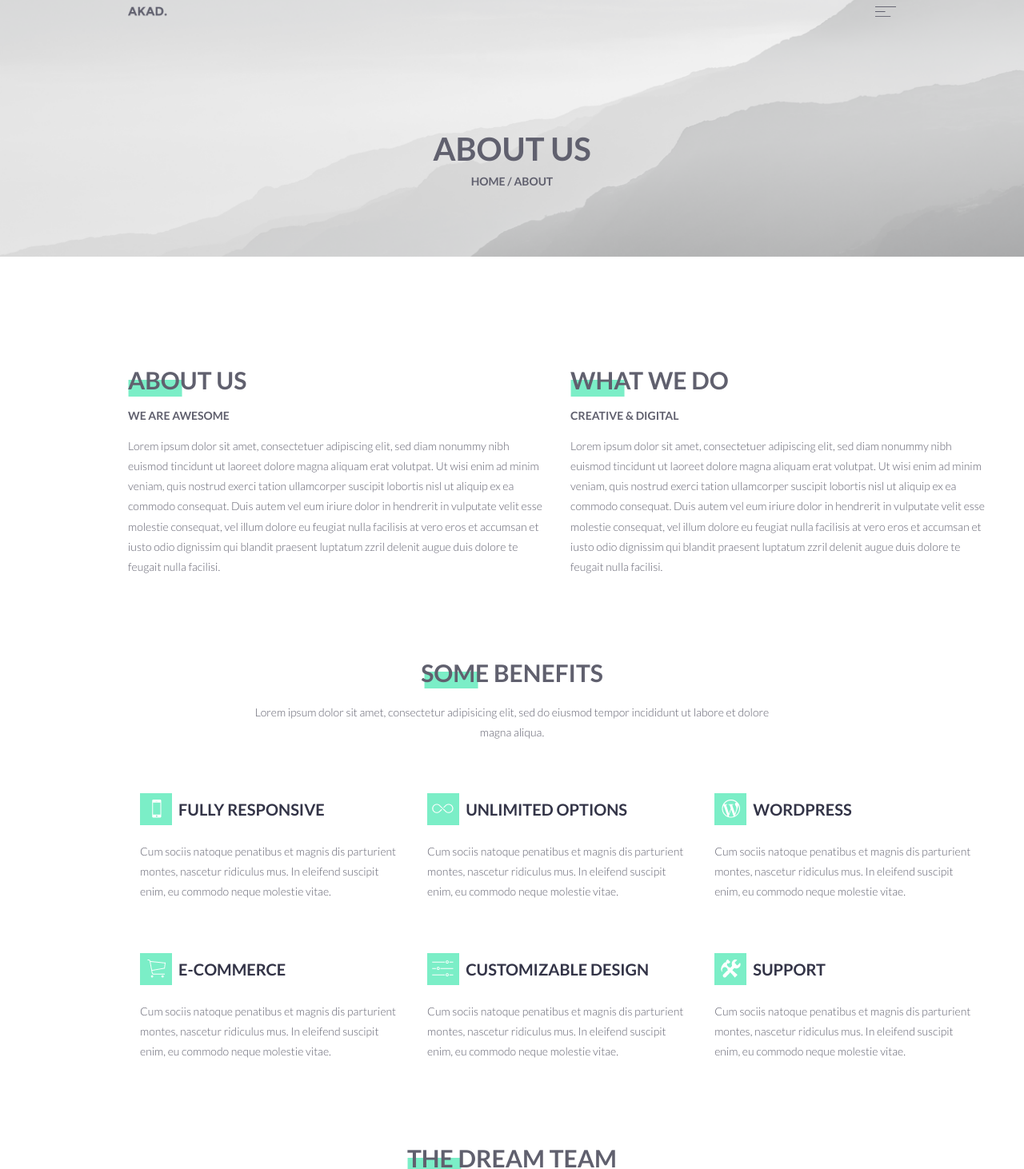
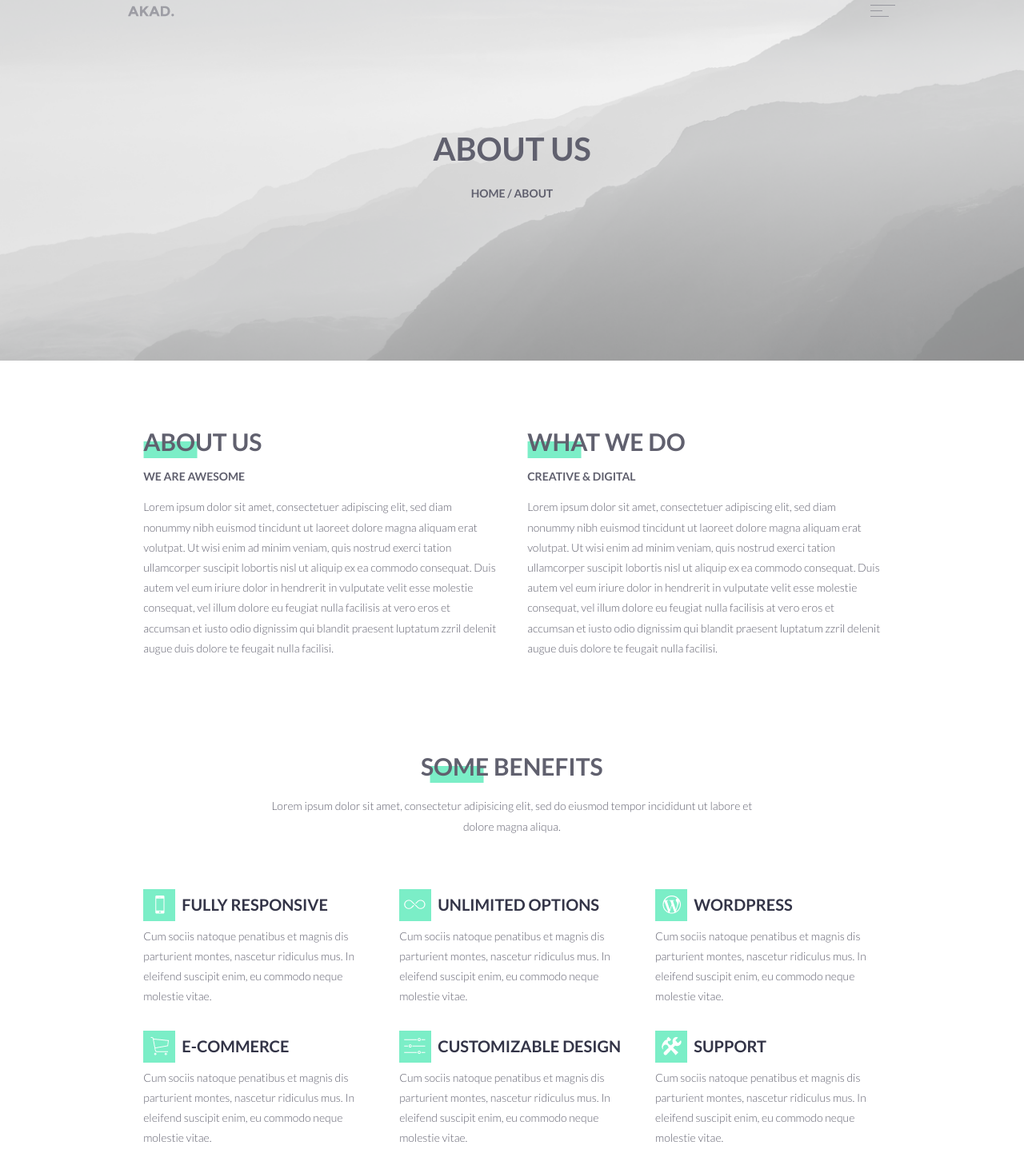
Before and after one commit to SA-Fardin/AKad_About_Us, a plain HTML site: page index.html in a window 1280 px wide. Shown: the part 41-1503 px from the top of the page at 80% size. Drawn offline with Linux system fonts and the light colour scheme.

Commit message:
new style added

```diff
--- a/index.html
+++ b/index.html
@@ -6,164 +6,203 @@
         </title>
         <link href="https://fonts.googleapis.com/css?family=Open+Sans:300,400,600,700,800&subset=cyrillic-ext" rel="stylesheet"/>
         <link href="css/style.css" rel="stylesheet" type="text/css"/>
-        <link href="css/simple-grid.css" rel="stylesheet" type="text/css"/>
     </head>
     <body>
         <header class="header">
             <div class="container">
-                <div class="header__logo">
-                    <img class="header__logo--image" src="images/header.png"/>
+                <div class="header__logos">
+                    <img class="header__logo-akad" src="images/akad.png"/>
+                    <img class="header__logo-lines" src="images/lines.png"/>
                 </div>
                 <div class="header__heading">
-                    <h1 class="header__heading--one">
+                    <h1 class="header__heading-one">
                         about us
                     </h1>
                 </div>
                 <div class="header__menu-items">
-                    <h6 class="header__heading--six">
+                    <h6 class="header__heading-six">
                         home / about
                     </h6>
                 </div>
             </div>
         </header>
-        <aside class="aside">
+
+                <div class="row section-one">
                     <div class="container">
-                <div class="aside__section-one">
-                    <div class="aside__section-one-box-one">
-                        <h2 class="aside__section-one--heading-two">
+                    <div class="col-6">
+                        <h2 class="section-one__heading-two">
                             about us
                         </h2>
-                        <h6 class="aside__section-one--heading-six">
+                        <h6 class="section-one__heading-six">
                             We are awesome
                         </h6>
-                        <p class="aside__section-one-paragraph">
+                        <p class="section-one__paragraph">
                             Lorem ipsum dolor sit amet, consectetuer adipiscing elit, sed diam nonummy nibh euismod tincidunt ut laoreet dolore magna aliquam erat volutpat. Ut wisi enim ad minim veniam, quis nostrud exerci tation ullamcorper suscipit lobortis nisl ut aliquip ex ea commodo consequat. Duis autem vel eum iriure dolor in hendrerit in vulputate velit esse molestie consequat, vel illum dolore eu feugiat nulla facilisis at vero eros et accumsan et iusto odio dignissim qui blandit praesent luptatum zzril delenit augue duis dolore te feugait nulla facilisi.
                         </p>
                     </div>
-                    <div class="aside__section-one-box-two">
-                        <h2 class="aside__section-one--heading-two">
+                      <div class="col-6">
+                        <h2 class="section-one__heading-two">
                             What We Do
                         </h2>
-                        <h6 class="aside__section-one--heading-six">
+                        <h6 class="section-one__heading-six">
                             Creative & Digital
                         </h6>
-                        <p class="aside__section-one-paragraph">
+                        <p class="section-one__paragraph">
                             Lorem ipsum dolor sit amet, consectetuer adipiscing elit, sed diam nonummy nibh euismod tincidunt ut laoreet dolore magna aliquam erat volutpat. Ut wisi enim ad minim veniam, quis nostrud exerci tation ullamcorper suscipit lobortis nisl ut aliquip ex ea commodo consequat. Duis autem vel eum iriure dolor in hendrerit in vulputate velit esse molestie consequat, vel illum dolore eu feugiat nulla facilisis at vero eros et accumsan et iusto odio dignissim qui blandit praesent luptatum zzril delenit augue duis dolore te feugait nulla facilisi.
                         </p>
                       </div>
                     </div>
-                <div class="aside__section-two">
-                    <h2 class="aside__section-two--heading-two">
+                </div>
+
+                <div class="row section-two">
+                    <div class="container">
+                    <div class="col-2">
+                    </div>
+                    <div class="col-8">
+                        <h2 class="section-two__heading-two">
                             some benefits
                         </h2>
-                    <p class="aside__section-two--paragraph">
+                        <p class="section-two__paragraph">
                             Lorem ipsum dolor sit amet, consectetur adipisicing elit, sed do eiusmod tempor incididunt ut labore et dolore magna aliqua.
                         </p>
                     </div>
-                <div class="aside__section-three">
-                    <div class="aside__section-three--box">
-                        <img class="asid__small-picture" src="images/a.png" value="img"/>
-                        <label class="aside__section-three--label" for="img">
+                    </div>
+                </div>
+
+                <div class="row section-three">
+                    <div class="container">
+                        <div class="col-4">
+                                <img class="section-three__small-picture" src="images/a.png"/>
+                                <h4 class="section-three__heading-four">
                                     FULLY RESPONSIVE
-                        </label>
-                        <p class="aside__section-three-paragraph">
+                                </h4>
+                                <p class="section-three__paragraph">
                                     Cum sociis natoque penatibus et magnis dis parturient montes, nascetur ridiculus mus. In eleifend suscipit enim, eu commodo neque molestie vitae.
                                 </p>
                             </div>
-                    <div class="aside__section-three--box">
-                        <img class="asid__small-picture" src="images/b.png" value="img"/>
-                        <label class="aside__section-three--label" for="img">
+                            <div class="col-4">
+                                <img class="section-three__small-picture" src="images/b.png"/>
+                                <h4 class="section-three__heading-four">
                                     UNLIMITED OPTIONS
-                        </label>
-                        <p class="aside__section-three-paragraph">
+                                </h4>
+                                <p class="section-three__paragraph">
                                     Cum sociis natoque penatibus et magnis dis parturient montes, nascetur ridiculus mus. In eleifend suscipit enim, eu commodo neque molestie vitae.
                                 </p>
                             </div>
-                    <div class="aside__section-three--box">
-                        <img class="asid__small-picture" src="images/c.png" value="img"/>
-                        <label class="aside__section-three--label" for="img">
+                            <div class="col-4">
+                                <img class="section-three__small-picture" src="images/c.png"/>
+                                <h4 class="section-three__heading-four">
+
                                     WORDPRESS
-                        </label>
-                        <p class="aside__section-three-paragraph">
-                            Cum sociis natoque penatibus et magnis dis parturient montes, nascetur ridiculus mus. In eleifend suscipit enim, eu commodo neque molestie vitae.
-                        </p>
-                    </div>
-                    <div class="aside__section-three--box">
-                        <img class="asid__small-picture" src="images/d.png" value="img"/>
-                        <label class="aside__section-three--label" for="img">
-                            e-commerce
-                        </label>
-                        <p class="aside__section-three-paragraph">
-                            Cum sociis natoque penatibus et magnis dis parturient montes, nascetur ridiculus mus. In eleifend suscipit enim, eu commodo neque molestie vitae.
-                        </p>
-                    </div>
-                    <div class="aside__section-three--box">
-                        <img class="asid__small-picture" src="images/e.png" value="img"/>
-                        <label class="aside__section-three--label" for="img">
-                            CUSTOMIZABLE DESIGN
-                        </label>
-                        <p class="aside__section-three-paragraph">
-                            Cum sociis natoque penatibus et magnis dis parturient montes, nascetur ridiculus mus. In eleifend suscipit enim, eu commodo neque molestie vitae.
-                        </p>
-                    </div>
-                    <div class="aside__section-three--box">
-                        <img class="asid__small-picture" src="images/f.png" value="img"/>
-                        <label class="aside__section-three--label" for="img">
-                            SUPPORT
-                        </label>
-                        <p class="aside__section-three-paragraph">
+                                </h4>
+                                <p class="section-three__paragraph">
                                     Cum sociis natoque penatibus et magnis dis parturient montes, nascetur ridiculus mus. In eleifend suscipit enim, eu commodo neque molestie vitae.
                                 </p>
                             </div>
                     </div>
                 </div>
-        </aside>
-        <main class="main">
+
+                <div class="row section-three">
                         <div class="container">
-                <div class="main__description">
-                    <h2 class="main__heading">
+                            <div class="col-4">
+                                <img class="section-three__small-picture" src="images/d.png"/>
+                                <h4 class="section-three__heading-four">
+                                    e-commerce
+                                </h4>
+                                <p class="section-three__paragraph">
+                                    Cum sociis natoque penatibus et magnis dis parturient montes, nascetur ridiculus mus. In eleifend suscipit enim, eu commodo neque molestie vitae.
+                                </p>
+                            </div>
+                            <div class="col-4">
+                                <img class="section-three__small-picture" src="images/e.png"/>
+                                <h4 class="section-three__heading-four">
+                                    CUSTOMIZABLE DESIGN
+                                </h4>
+                                <p class="section-three__paragraph">
+                                    Cum sociis natoque penatibus et magnis dis parturient montes, nascetur ridiculus mus. In eleifend suscipit enim, eu commodo neque molestie vitae.
+                                </p>
+                            </div>
+                            <div class="col-4">
+                                <img class="section-three__small-picture" src="images/f.png"/>
+                                <h4 class="section-three__heading-four">
+                                    SUPPORT
+                                </h4>
+                                <p class="section-three__paragraph">
+                                    Cum sociis natoque penatibus et magnis dis parturient montes, nascetur ridiculus mus. In eleifend suscipit enim, eu commodo neque molestie vitae.
+                                </p>
+                            </div>
+                        </div>
+                </div>
+
+                <div class="row section-four">
+                      <div class="container">
+                            <div class="col-2">
+                            </div>
+                            <div class="col-8">
+                                    <h2 class="section-four__heading-two">
                                         THE DREAM TEAM
                                     </h2>
-                    <p class="main__paragraph">
+                                    <p class="section-four__paragraph">
                                         Lorem ipsum dolor sit amet, consectetur adipisicing elit, sed do eiusmod tempor incididunt ut labore et dolore magna aliqua.
                                     </p>
                             </div>
-                <div class="main__img-grid">
-                    <img class="main__img-grid-image" src="images/first.png"/>
-                    <img class="main__img-grid-image" src="images/second.png"/>
-                    <img class="main__img-grid-image" src="images/third.png"/>
-                    <img class="main__img-grid-image" src="images/forth.png"/>
-                    <img class="main__img-grid-image" src="images/fifth.png"/>
-                    <img class="main__img-grid-image" src="images/sixth.png"/>
-                    <img class="main__img-grid-image" src="images/seventh.png"/>
-                    <img class="main__img-grid-image" src="images/eigth.png"/>
                       </div>
                 </div>
-        </main>
-        <footer class="footer">
+
+                <div class="row section-five">
                     <div class="container">
-                <div class="footer__first-box">
-                    <h3 class="footer__first-box-headig-three">
+                            <div class="col-3">
+                                <img class="section-five__images" src="images/first.png"/>
+                            </div>
+                            <div class="col-3">
+                                <img class="section-five__images" src="images/second.png"/>
+                            </div>
+                            <div class="col-3">
+                                <img class="section-five__images" src="images/third.png"/>
+                            </div>
+                            <div class="col-3">
+                                <img class="section-five__images" src="images/forth.png"/>
+                            </div>
+                            <div class="col-3">
+                                <img class="section-five__images" src="images/fifth.png"/>
+                            </div>
+                            <div class="col-3">
+                                <img class="section-five__images" src="images/sixth.png"/>
+                            </div>
+                            <div class="col-3">
+                                <img class="section-five__images" src="images/seventh.png"/>
+                            </div>
+                            <div class="col-3">
+                                <img class="section-five__images" src="images/eigth.png"/>
+                            </div>
+                    </div>
+                </div>
+
+                <footer class="footer row">
+                  <div class="container">
+                        <div class="col-6">
+                            <div class="footer__firsth-box">
+                                <h3 class="footer__first-box-heading">
                                     YOU THINK WE'RE COOL ? LET'S WORK TOGETHER
                                 </h3>
                                 <button class="footer__first-box-button">
                                     get in touch
                                 </button>
                             </div>
+                        </div>
+                        <div class="col-6">
                             <div class="footer__second-box">
-                    <h3 class="footer__second-box-heading-three">
+                                <h3 class="footer__second-box-heading">
                                     STAY INFORMED WITH OUR NEWSLET-TER
                                 </h3>
                                 <p class="footer__second-box-paragraph">
                                     Lorem ipsum dolor sit amet, consectetur adipisicing elit, sed do eiusmod tempor incididunt ut labore et dolore magna aliqua.
                                 </p>
                                 <form class="footer__second-box-form">
-                        <input class="footer__second-box-input" name="" placeholder="Your Email" type="email">
-                            <label for="email">
-                                <input class="footer__second-box-label" name="" type="button" value="send"/>
-                            </label>
-                        </input>
+                                    <input class="footer__second-box-email" name="" placeholder="Your Email" type="email"/>
+                                    <input class="footer__second-box-button" name="" type="button" value="send"/>
                                 </form>
+                            </div>
                         </div>
                   </div>
                 </footer>
--- a/scss/style.scss
+++ b/scss/style.scss
@@ -1,63 +1,58 @@
 *, *:before, *:after {
 	box-sizing: border-box;
 }
+
+@import 'simple-grid.css';
 
 .header {
 	background-image: url("../images/bg.png");
 	background-size: cover;
 	background-repeat: no-repeat;
 	padding-top: 44px;
-}
+	padding-bottom: 83px;
 
-.header {
-	&__logo--image {
-		width: 100%;
-		margin: 0 auto;
+	&__logo-akad {
+        display: inline-block;
+        cursor: pointer;
+        opacity: .5;
+         &:hover {
+         	opacity: .9;
+         }
 	}
 
-	&__heading--one {
+	&__logo-lines {
+        margin-left: calc(100% - 93px);
+        display: inline-block;
+        cursor: pointer;
+        opacity: .5;
+         &:hover {
+         	opacity: .9;
+         }
+	}
+
+	&__heading-one {
 		text-align: center;
 		text-transform: uppercase;
 		color: #60606e;
 		padding-top: 102.5px;
+		margin-bottom: 0;
 		padding-bottom: 0;
-		margin-bottom: 0;
 	}
 
-	&__heading--six{
+	&__heading-six{
 		text-align: center;
 		text-transform: uppercase;
 		color: #60606e;
+		margin-top: 15px;
+		padding-top: 0;
 		padding-bottom: 83.5px;
-		padding-top: 0;
-		margin-top: 0;
 	}
 }
 
-
-
-.aside {
-	&__section-one {
-		width: 1075px;
-		margin: 0 auto;
-	}
-
-	&__section-one-box-one {
-		width: 520px;
-		display: inline-block;
-		margin-right: 15px;
-		margin-top: 75px;
-	}
-
-	&__section-one-box-two {
-		width: 520px;
-		display: inline-block;
-		margin-left: 15px;
-		margin-top: 75px;
-	}
-
-	&__section-one--heading-two {
+.section-one{
+	&__heading-two {
 		font-size: 30px;
+		margin-top: 70.5px;
 		margin-bottom: 0;
 		color: #60606e;
 		text-transform: uppercase;
@@ -66,7 +61,7 @@
 		background-position: 0% 90%;
 	}
 
-	&__section-one--heading-six {
+	&__heading-six {
 		font-size: 14px;
 		margin-top: 10.5px;
 		margin-bottom: 15px;
@@ -74,18 +69,15 @@
 		text-transform: uppercase;
 	}
 
-	&__section-one-paragraph {
+	&__paragraph {
 		font-size: 14px;
 		text-align: left;
 		color: #60606e;
 	}
+}
 
-	&__section-two {
-		width: 650px;
-		margin: 0 auto;
-	}
-
-	&__section-two--heading-two {
+.section-two {
+	&__heading-two {
 		font-size: 30px;
 		text-align: center;
 		margin-top: 83.5px;
@@ -97,55 +89,46 @@
 		background-position: 37% 90%;
 	}
 
-	&__section-two--paragraph {
+	&__paragraph {
 		font-size: 14px;
 		color: #60606e;
 		text-align: center;
+		margin-bottom: 50px;
 	}
+}
 
-    &__section-three{
-    	width: 1075px;
+.section-three {
+	 &__small-picture {
+	 	vertical-align: top;
+    	display: inline-block;
     }
 
-    &__section-three--box {
-    	width: 356px;
-    	display: inline-block;
-    	padding-right: 15px;
-    	padding-left: 15px;
-    	margin-top: 50px;
+    &__heading-four {
+    	font-size: 20px;
+    	text-transform: uppercase;
+    	margin-top: 0;
+    	vertical-align: bottom;
+		padding-left:5px;
+		display: inline-block;
+		padding-bottom: 0;
+		margin-bottom: 6px;
     }
 
-    &__section-three--label {
-    	font-size: 20px;
-    	font-weight: bold;
-    	text-transform: uppercase;
-		line-height: 40px;
-		padding-left:5px;
-		vertical-align: top;
-    }
-
-    &__section-three-paragraph {
+    &__paragraph {
     	font-size: 14px;
 		color: #60606e;
 		text-align: left;
+		padding-top: 0;
+		margin-top: 6px;
     }
 }
 
-.main {
-	&__description {
-		margin: 0 auto;
-	}
-
-    &__description {
-    	width: 650px;
-		margin: 0 auto;
-    }
-
-	&__heading {
+.section-four {
+	&__heading-two {
 		font-size: 30px;
 		text-align: center;
-		margin-top: 85px;
-		margin-bottom: 0;
+		margin-top: 75.5px;
+		margin-bottom: 10px;
 		color: #60606e;
 		text-transform: uppercase;
 		background-image: url(../images/green.png);
@@ -157,31 +140,28 @@
 		font-size: 14px;
 		color: #60606e;
 		text-align: center;
-		padding-bottom: 50px;
+		margin-bottom: 50.1px;
 	}
+}
 
-    &__img-grid {
-    	padding-bottom: 15px;
-    }
-
-    &__img-grid-image {
-    	width: 265px;
-    	padding-right: 10px;
-    	padding-left: 10px;
-    	padding-top: 10px;
+.section-five {
+	&__images {
+    	width: 100%;
+    	padding-right: 0;
+    	padding-left: 0;
     }
 }
 
 .footer {
+	margin-top: 15px;
 	background-color: #7beec7;
+
 	&__first-box {
 		width: 500px;
-		vertical-align: top;
-		display: inline-block;
 		margin-top: 14px;
 	}
 
-	&__first-box-headig-three {
+	&__first-box-heading {
 		text-align: left;
 		text-transform: uppercase;
 		color: #ffffff;
@@ -207,12 +187,10 @@
 		width: 539px;
 		margin-top: 45px;
 		margin-bottom: 48px;
-		vertical-align: top;
 		background-color: #ffffff;
-		display: inline-block;
 	}
 
-	&__second-box-heading-three {
+	&__second-box-heading {
 		margin: 0;
 		font-size: 26px;
 		padding: 20px;
@@ -234,7 +212,7 @@
     	padding: 20px;
     }
 
-	&__second-box-input {
+	&__second-box-email {
 		width: 350px;
 		height: 50px;
 		color: #60606e;
@@ -244,7 +222,7 @@
 		outline: none;
 	}
 
-	&__second-box-label {
+	&__second-box-button {
 		width: 140px;
 		height: 50px;
 		color: #ffffff;
```
Also changed, not shown: css/style.css, images/akad.png (added), images/header.png (deleted), images/lines.png (added), 1 other file. Lines whose indentation alone changed are shown as unchanged.
